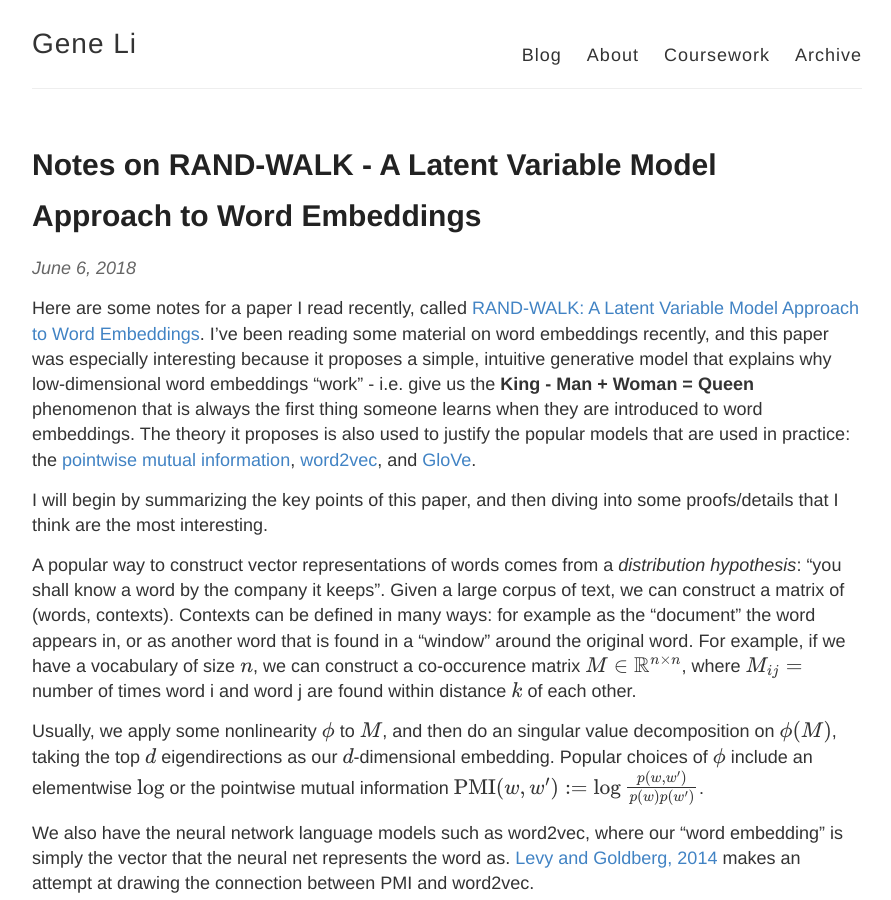
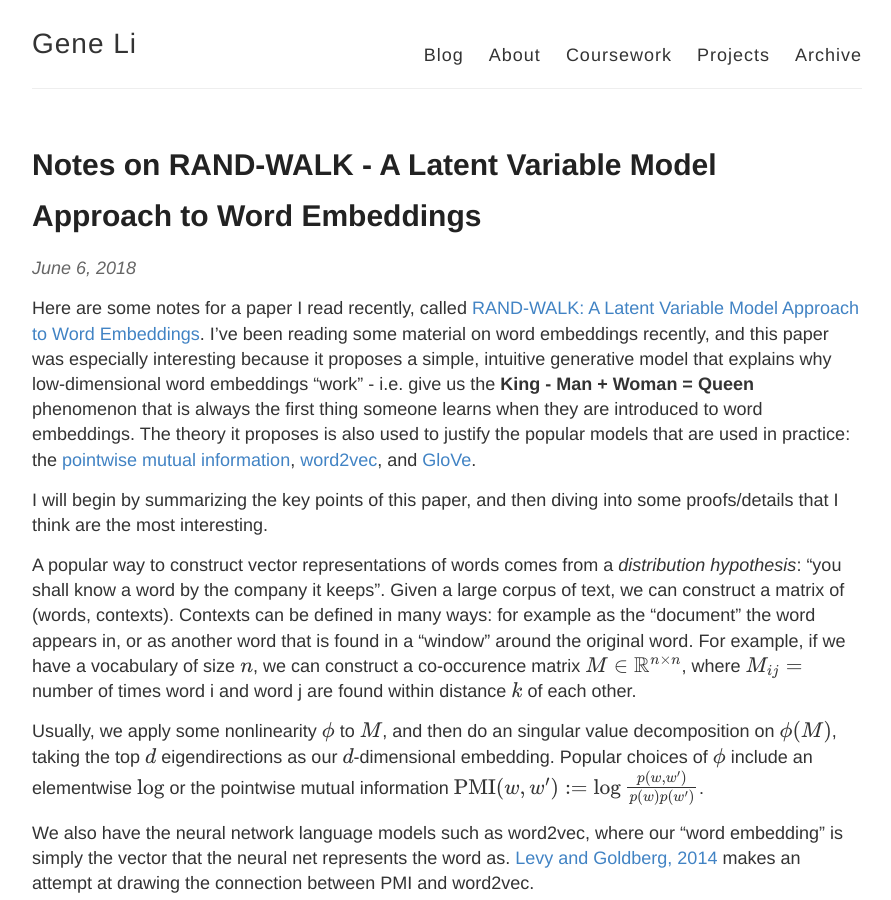
Before and after one commit to houcharlie/GXLI97.github.io, a Jekyll site: the page built from index.html, in a window 1280 px wide and 900 px high. Shown: the whole window, without its empty margins (193-1084 px from the left). Built offline with Jekyll 4.4.1, drawn with Linux system fonts in a browser that asks for light colours; formulas are drawn with MathJax 3.

Commit message:
Update default.html

```diff
--- a/_layouts/default.html
+++ b/_layouts/default.html
@@ -33,6 +33,7 @@
             <a href="{{ site.baseurl }}/">Blog</a>
             <a href="{{ site.baseurl }}/about">About</a>
             <a href="{{ site.baseurl }}/coursework">Coursework</a>
+            <a href="{{ site.baseurl }}/projects">Projects</a>
             <a href="{{ site.baseurl }}/archive">Archive</a>
 
           </nav>
```
